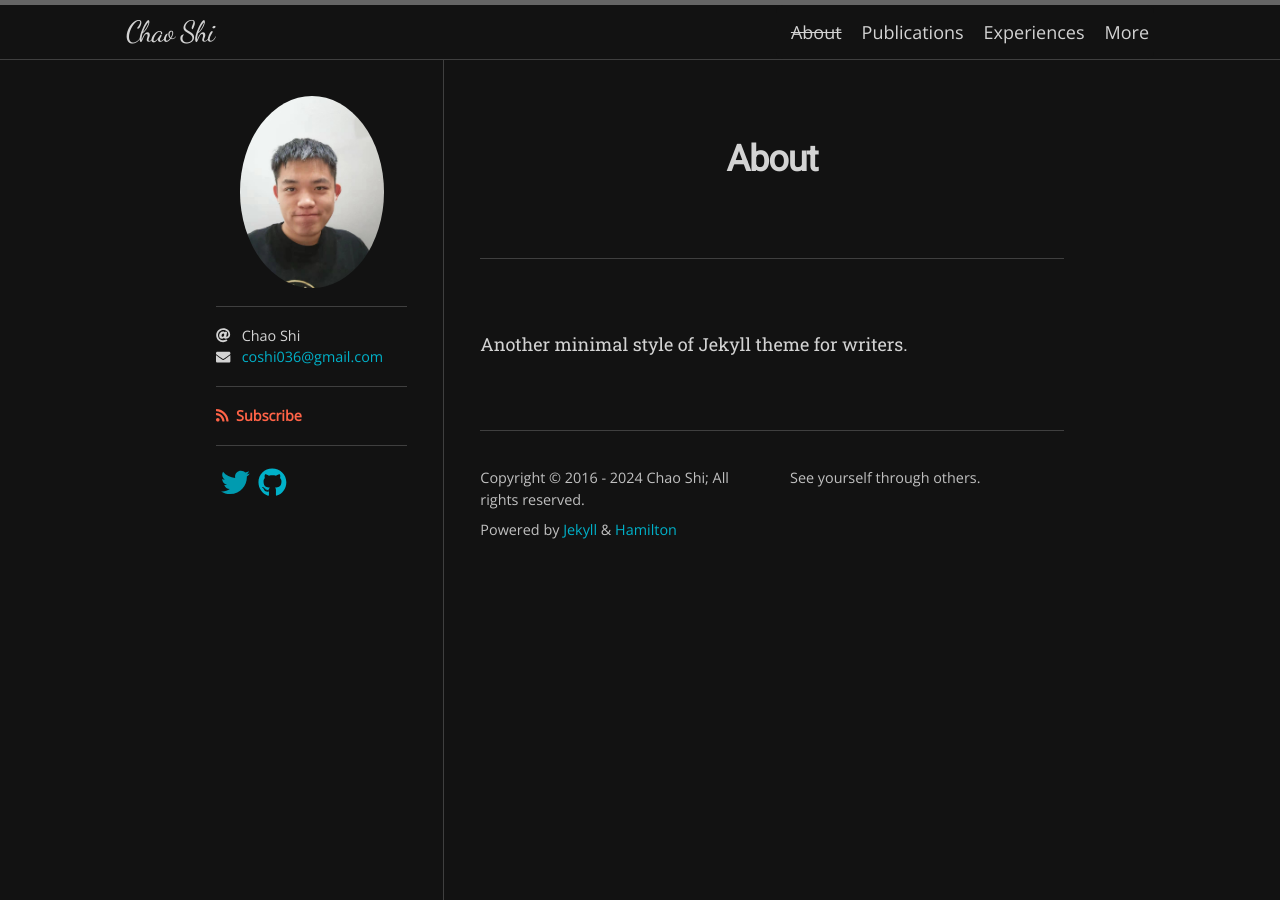
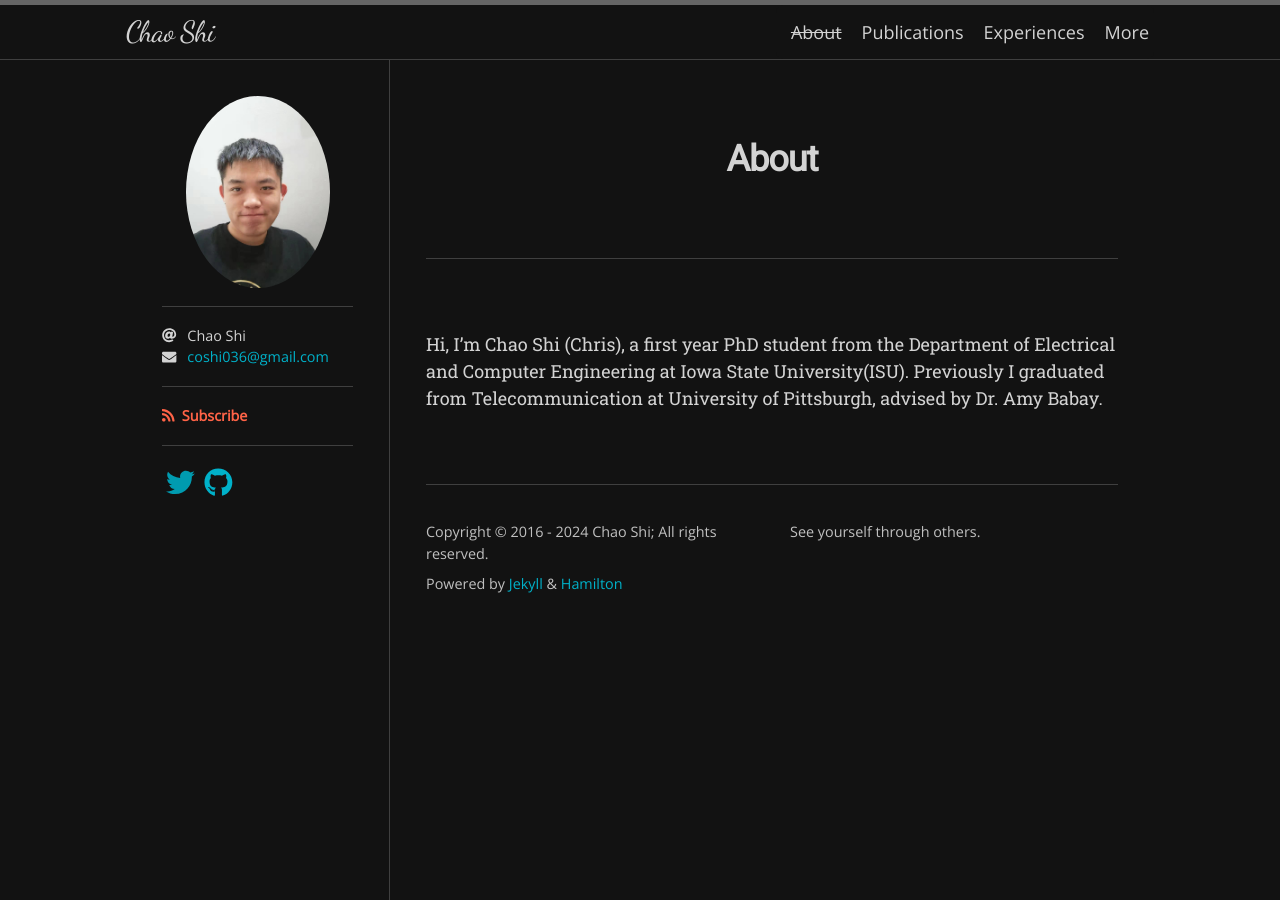
Before and after one commit to ChaoShi036/ChaoShi036.github.io, a Jekyll site: the page built from about.md, in a window 1280 px wide. Built offline with Jekyll 4.4.1, drawn with Linux system fonts in a browser that asks for light colours; nearby versions of some CDN libraries; some web fonts are replaced.

Commit message:
Update about.md

```diff
--- a/about.md
+++ b/about.md
@@ -4,4 +4,4 @@ title: About
 permalink: /about/
 ---
 
-Another minimal style of Jekyll theme for writers.
+Hi, I'm Chao Shi (Chris), a first year PhD student from the Department of Electrical and Computer Engineering at Iowa State University(ISU). Previously I graduated from Telecommunication at University of Pittsburgh, advised by Dr. Amy Babay.
```
